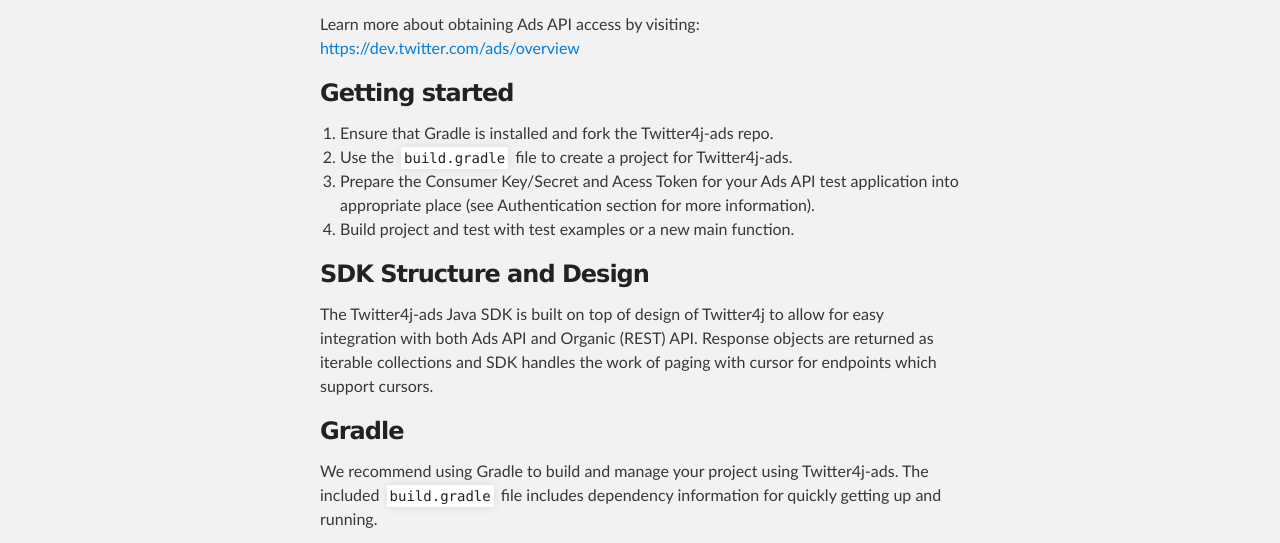
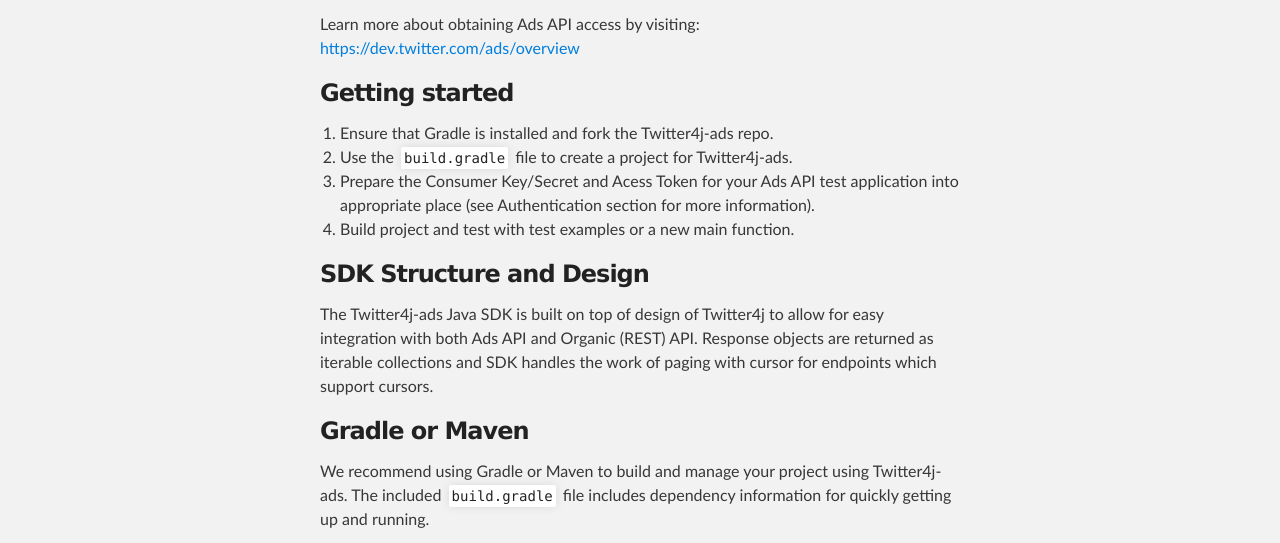
Before and after one commit to pradubey/twitter4j-ads, a plain HTML site: page index.html in a window 1280 px wide. Shown: the part 399-942 px from the top of the page. Drawn offline with Linux system fonts and the light colour scheme.

Commit message:
added maven info

```diff
--- a/index.html
+++ b/index.html
@@ -55,9 +55,9 @@
 <p>The Twitter4j-ads Java SDK is built on top of design of Twitter4j to allow for easy integration with both Ads API and Organic (REST) API. Response objects are returned as iterable collections and SDK handles the work of paging with cursor for endpoints which support cursors.</p>
 
 <h3>
-<a id="gradle" class="anchor" href="#gradle" aria-hidden="true"><span aria-hidden="true" class="octicon octicon-link"></span></a>Gradle</h3>
+<a id="gradle" class="anchor" href="#gradle" aria-hidden="true"><span aria-hidden="true" class="octicon octicon-link"></span></a>Gradle or Maven</h3>
 
-<p>We recommend using Gradle to build and manage your project using Twitter4j-ads. The included <code>build.gradle</code> file includes dependency information for quickly getting up and running.</p>
+<p>We recommend using Gradle or Maven to build and manage your project using Twitter4j-ads. The included <code>build.gradle</code> file includes dependency information for quickly getting up and running.</p>
 
 <h3>
 <a id="dependencies" class="anchor" href="#dependencies" aria-hidden="true"><span aria-hidden="true" class="octicon octicon-link"></span></a>Dependencies</h3>
```
